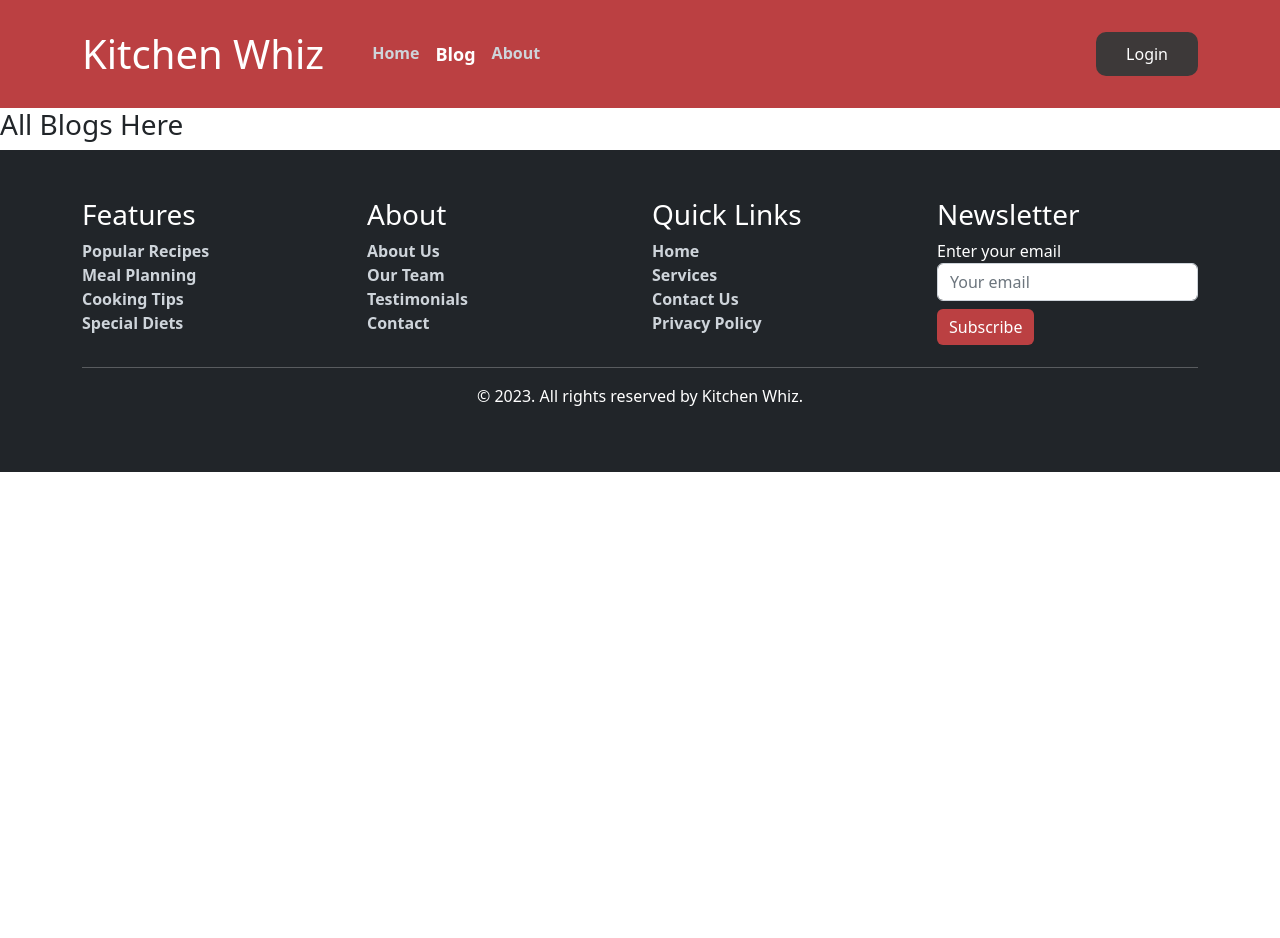
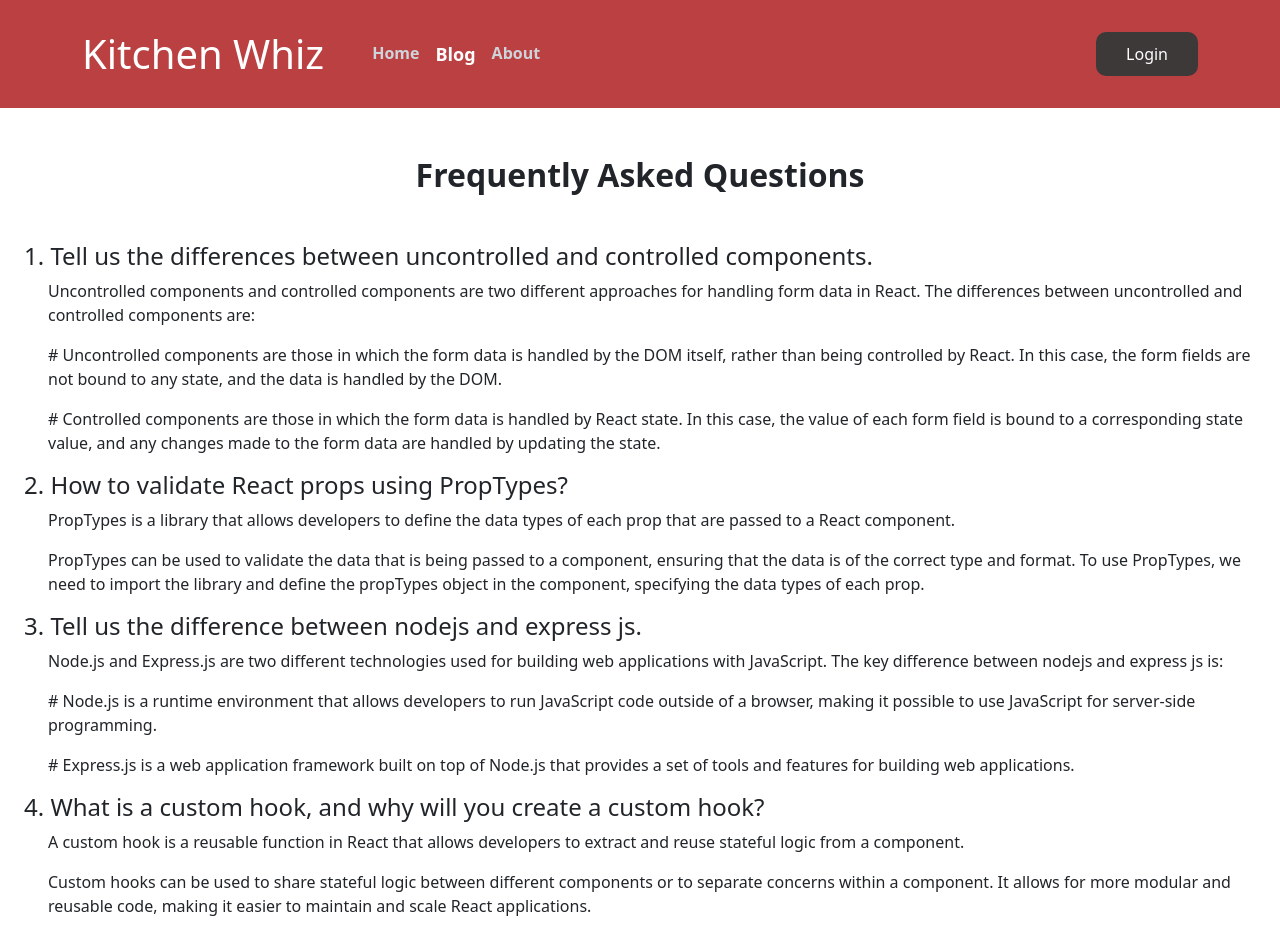
Before and after one commit to yasinarafat4/kitchen-whiz-client, a React (Vite) app: page /blog in a window 1280 px wide. Shown: the top 938 px of the page. Before the commit the page ends 800 px from the top, so only its background shows below. Built offline with nearby package versions, Linux system fonts and the light colour scheme; no server answers.

Commit message:
Using the Environment variable to hide the Firebase config keys has done

```diff
--- a/src/firebase/firebase.config.js
+++ b/src/firebase/firebase.config.js
@@ -5,12 +5,12 @@ import { initializeApp } from "firebase/app";
 
 // Your web app's Firebase configuration
 const firebaseConfig = {
-  apiKey: "AIzaSyDFr12FAm8YhwrP4HePcmFp6Lyx4ZSzPMQ",
-  authDomain: "kitchen-whiz.firebaseapp.com",
-  projectId: "kitchen-whiz",
-  storageBucket: "kitchen-whiz.appspot.com",
-  messagingSenderId: "7306955760",
-  appId: "1:7306955760:web:90df83ff1c59b4ed31eb35",
+  apiKey: import.meta.env.VITE_APIKEY,
+  authDomain: import.meta.env.VITE_AUTHDOMAIN,
+  projectId: import.meta.env.VITE_PROJECTID,
+  storageBucket: import.meta.env.VITE_STORAGEBUCKET,
+  messagingSenderId: import.meta.env.VITE_MESSAGINGSENDERID,
+  appId: import.meta.env.VITE_APPID,
 };
 
 // Initialize Firebase
--- a/src/pages/Blog/Blog.jsx
+++ b/src/pages/Blog/Blog.jsx
@@ -2,8 +2,96 @@ import React from "react";
 
 const Blog = () => {
   return (
-    <div>
-      <h3>All Blogs Here</h3>
+    <div className="m-4">
+      <h2 className="text-center fw-bold mt-5 mb-5">
+        {" "}
+        Frequently Asked Questions
+      </h2>
+
+      <h4>
+        1. Tell us the differences between uncontrolled and controlled
+        components.
+      </h4>
+
+      <div className="ms-4">
+        <p>
+          Uncontrolled components and controlled components are two different
+          approaches for handling form data in React. The differences between
+          uncontrolled and controlled components are:
+        </p>
+
+        <p>
+          # Uncontrolled components are those in which the form data is handled
+          by the DOM itself, rather than being controlled by React. In this
+          case, the form fields are not bound to any state, and the data is
+          handled by the DOM.{" "}
+        </p>
+
+        <p>
+          # Controlled components are those in which the form data is handled by
+          React state. In this case, the value of each form field is bound to a
+          corresponding state value, and any changes made to the form data are
+          handled by updating the state.
+        </p>
+      </div>
+
+      <h4>2. How to validate React props using PropTypes?</h4>
+
+      <div className="ms-4">
+        <p>
+          PropTypes is a library that allows developers to define the data types
+          of each prop that are passed to a React component.
+        </p>
+
+        <p>
+          PropTypes can be used to validate the data that is being passed to a
+          component, ensuring that the data is of the correct type and format.
+          To use PropTypes, we need to import the library and define the
+          propTypes object in the component, specifying the data types of each
+          prop.
+        </p>
+      </div>
+
+      <h4>3. Tell us the difference between nodejs and express js.</h4>
+      <div className="ms-4">
+        <p>
+          Node.js and Express.js are two different technologies used for
+          building web applications with JavaScript. The key difference between
+          nodejs and express js is:
+        </p>
+
+        <p>
+          # Node.js is a runtime environment that allows developers to run
+          JavaScript code outside of a browser, making it possible to use
+          JavaScript for server-side programming.
+        </p>
+
+        <p>
+          # Express.js is a web application framework built on top of Node.js
+          that provides a set of tools and features for building web
+          applications.
+        </p>
+      </div>
+      <h4>4. What is a custom hook, and why will you create a custom hook?</h4>
+      <div className="ms-4">
+        <p>
+          A custom hook is a reusable function in React that allows developers
+          to extract and reuse stateful logic from a component.{" "}
+        </p>
+
+        <p>
+          Custom hooks can be used to share stateful logic between different
+          components or to separate concerns within a component. It allows for
+          more modular and reusable code, making it easier to maintain and scale
+          React applications.
+        </p>
+
+        <p>
+          Developers may create custom hooks for a variety of reasons, including
+          reducing code duplication, improving code organization, and improving
+          the readability and maintainability of code.
+        </p>
+      </div>
     </div>
   );
 };
--- a/src/pages/Login/Login.jsx
+++ b/src/pages/Login/Login.jsx
@@ -1,6 +1,7 @@
 import React, { useContext, useState } from "react";
 import { Button, Container, Form } from "react-bootstrap";
-import { FaGithub, FaGoogle } from "react-icons/fa";
+import { FaGithub } from "react-icons/fa";
+import { FcGoogle } from "react-icons/fc";
 import { Link, useLocation, useNavigate } from "react-router-dom";
 import { AuthContext } from "../../providers/AuthProvider";
 import app from "../../firebase/firebase.config";
@@ -119,7 +120,11 @@ const Login = () => {
           onClick={handleGoogleSignIn}
           style={{ backgroundColor: "blue" }}
         >
-          <FaGoogle style={{ color: "#EE2455 " }} /> Login with Google{" "}
+          <FcGoogle
+            className="rounded-circle"
+            style={{ backgroundColor: "white" }}
+          />{" "}
+          Login with Google{" "}
         </Button>
         <Button
           onClick={handleGithubSignIn}
```
